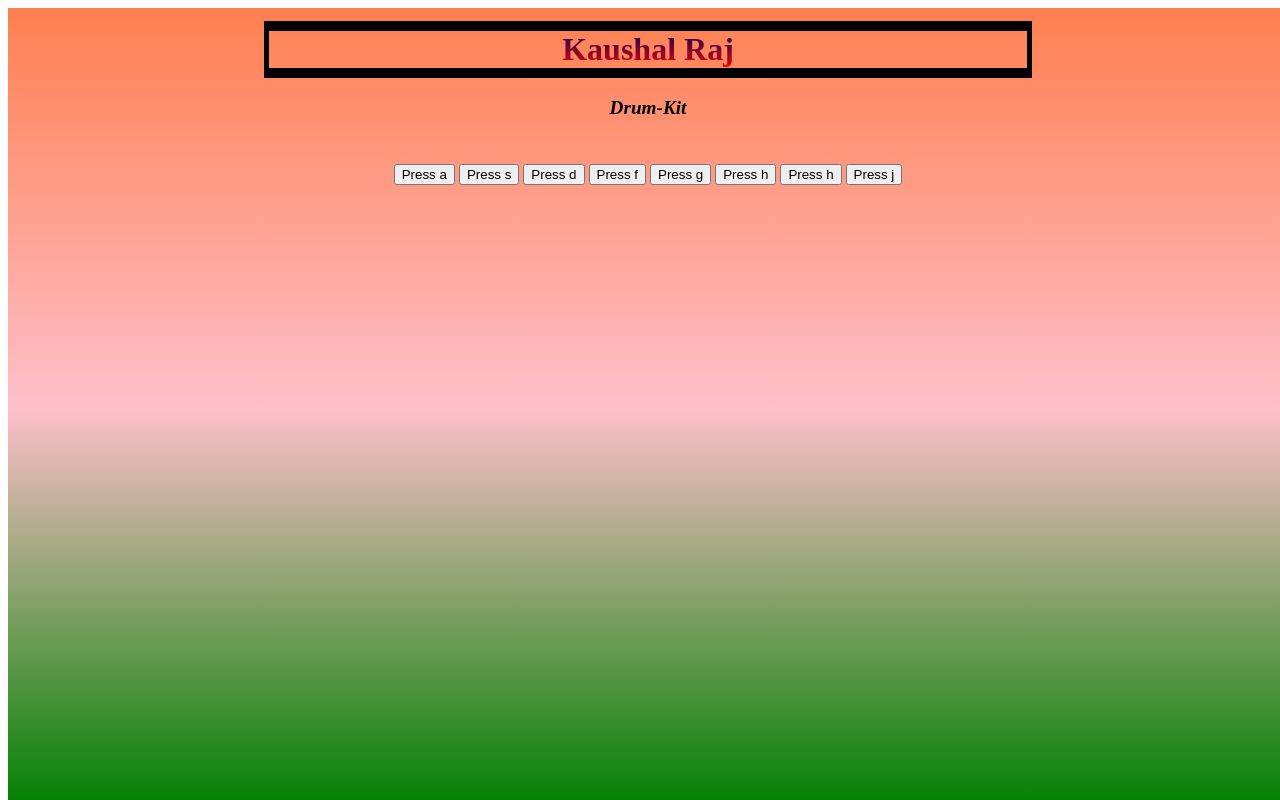
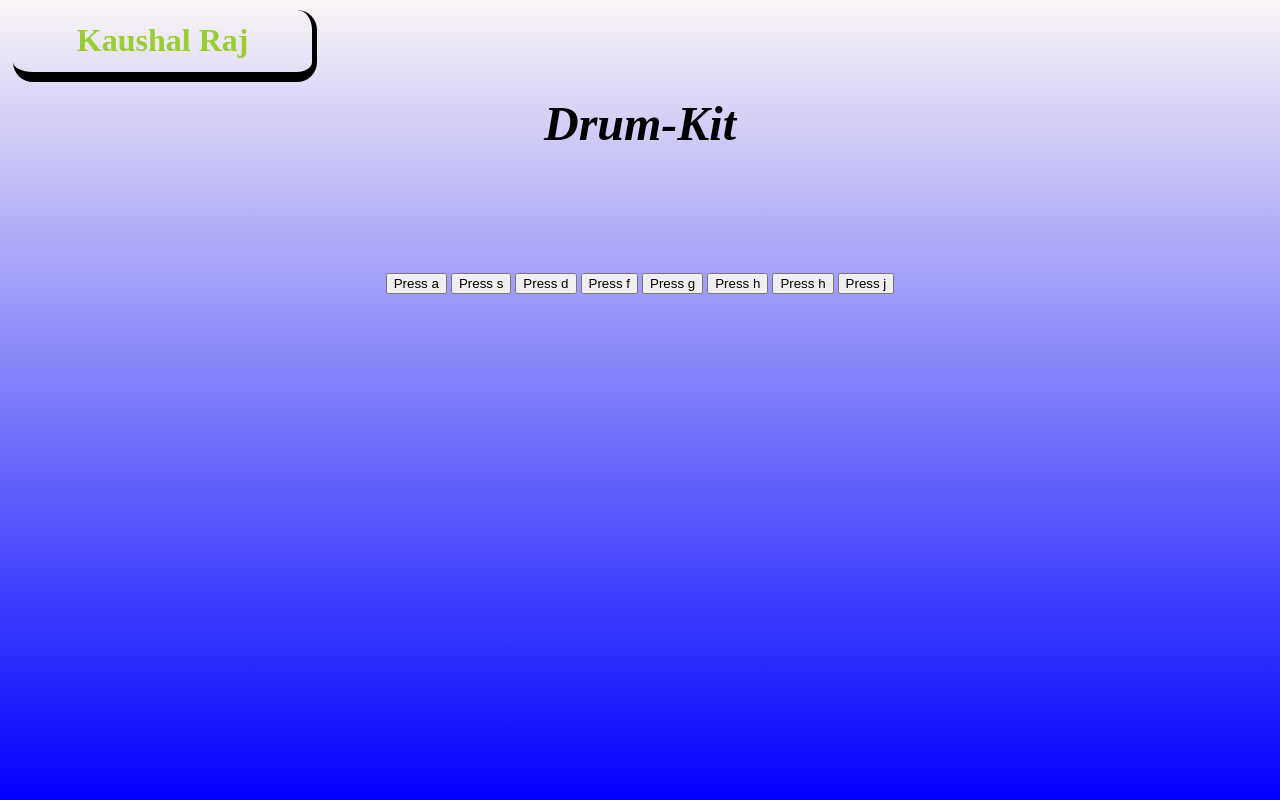
Before and after one commit to kaushal726/kaushal-drumkit, a plain HTML site: page index.html in a window 1280 px wide. Drawn offline with Linux system fonts and the light colour scheme.

Commit message:
Changes Updated

```diff
--- a/index.html
+++ b/index.html
@@ -11,8 +11,10 @@
 
 <body>
     <div class="main">
-        <h1 class="heading">Kaushal Raj</h1>
-        <h3 class="heading3">Drum-Kit</h3>
+        <div class="head">
+            <h1 class="heading">Kaushal Raj</h1>
+            <h3 class="heading3">Drum-Kit</h3>
+        </div>
         <div class="button">
             <button class="a " onclick="bassDrum()">Press a</button>
             <button class="b " onclick="hiHit()">Press s</button>
--- a/style.css
+++ b/style.css
@@ -1,30 +1,36 @@
-.main{
-    position: fixed;
-    height: 100%;
-    width: 100%;
-    background-image: linear-gradient(coral, pink, green);
+body {
+  margin: 0;
+  padding: 0;
+}
+.main {
+  position: fixed;
+  height: 100%;
+  width: 100%;
+  background-image: linear-gradient(rgb(250, 245, 245), blue);
+}
+.head {
+  display: inline;
 }
 
 .heading {
+  float: left;
+  padding: 1% 5%;
   text-align: center;
   font-weight: bolder;
-  border-top: 10px solid black;
+  border-radius: 20px;
   border-bottom: 10px solid black;
-  border-left: 5px solid black;
   border-right: 5px solid black;
-  margin: 1% 20% 1% 20%;
-  background-color: rgb(156, 49, 13);
-   background: -webkit-linear-gradient(rgb(11, 3, 87), rgb(233, 7, 7));
-  -webkit-background-clip: text;
-  -webkit-text-fill-color: transparent;
+  margin: -3% 1%;
+  color: yellowgreen;
 }
 .heading3 {
   text-align: center;
   font-style: italic;
-  font-size: larger;
-  font-weight: bolder;
+  font-size: 3rem;
+  float: unset;
+  padding: 3rem;
 }
-.button{
-    text-align: center;
-    padding: 2%;
+.button {
+  text-align: center;
+  padding: 2%;
 }
```
